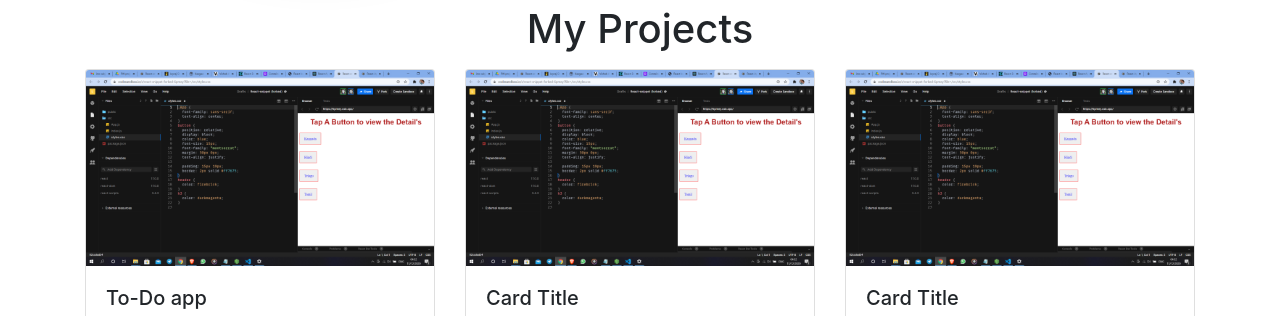
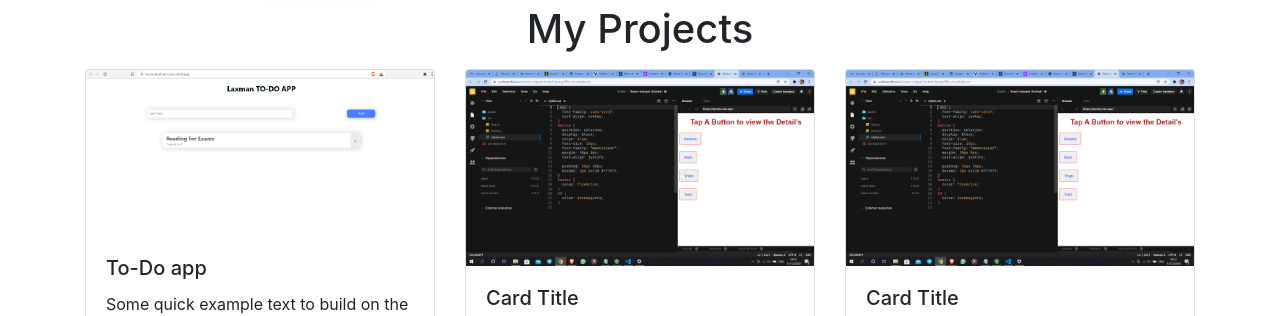
Before and after one commit to laxmanbudihal/laxmanbudihal.githu.io, a React (Create React App) app: page / in a window 1280 px wide. Shown: the part 455-771 px from the top of the page. Built offline with nearby package versions, Linux system fonts and the light colour scheme.

Commit message:
Update Project.js

```diff
--- a/src/components/Project.js
+++ b/src/components/Project.js
@@ -14,7 +14,7 @@ function Project()  {
             <Row>
                 <Col>
                         <Card className="mt-2 mb-2">
-    <Card.Img variant="top" src="/a.png" />
+    <Card.Img variant="top" src="/todo.png" />
      <Card.Body>
         <Card.Title>To-Do app</Card.Title>
         <Card.Text>
```
